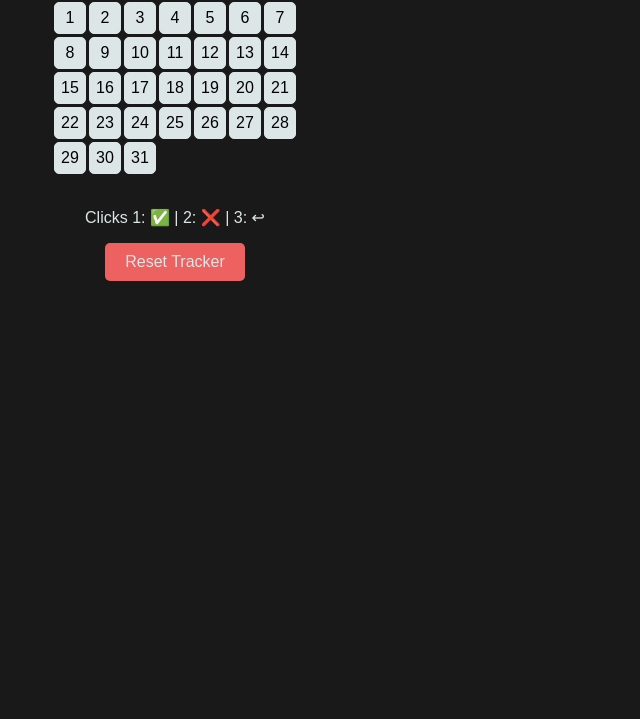
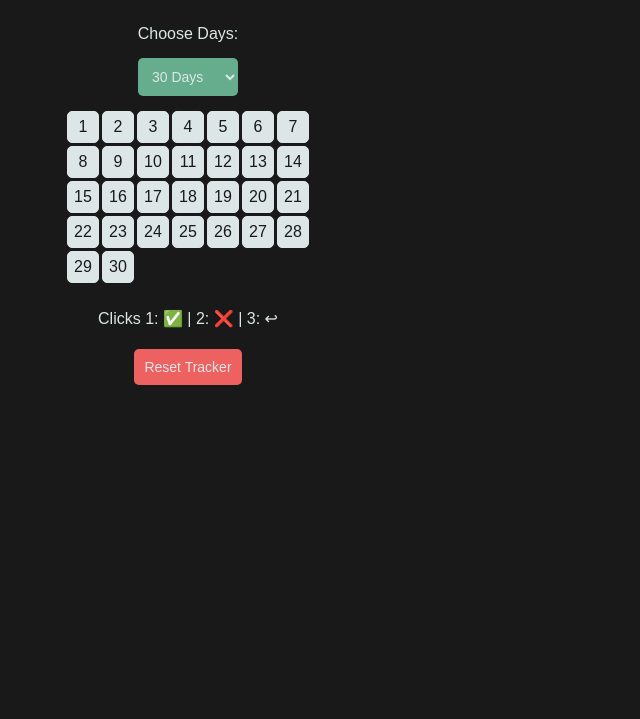
Before and after one commit to sofeyahamira/habit-tracker, a plain HTML site: page index.html in a window 1280 px wide. Shown: the part 81-800 px from the top of the page, without its empty margins (0-640 px from the left). Drawn offline with Linux system fonts and the light colour scheme; a web font is replaced by a local one.

Commit message:
Update index.html
Change the purpose, now tracks habits with different intervals, 30, 60 and 100 days

```diff
--- a/index.html
+++ b/index.html
@@ -1,11 +1,9 @@
 <!DOCTYPE html>
 <html lang="en">
 <head>
-    <meta charset="UTF-8">
-    <meta name="viewport" content="width=device-width, initial-scale=1.0">
+  <meta charset="UTF-8" />
+  <meta name="viewport" content="width=device-width, initial-scale=1.0"/>
   <title>Habit Tracker</title>
-
-    <!-- Styles -->
   <style>
     @import url('https://fonts.googleapis.com/css2?family=Jersey+15&display=swap');
 
@@ -20,46 +18,29 @@
       font-family: "Jersey 15", sans-serif;
       display: flex;
       flex-direction: column;
-            justify-content: flex-start;
       align-items: center;
       background-color: var(--black);
-            width: 300px;
+      width: 320px;
       padding: 20px;
-            margin: 5px;
-            overflow: hidden;
+      color: var(--white);
     }
 
-        .header, .footer {
+    .header {
       display: flex;
-            flex-direction: row;
+      flex-direction: column;
       align-items: center;
-            justify-content: center;
       text-align: center;
       gap: 10px;
-            color: var(--white);
-            height: 40px;
+      margin-bottom: 10px;
     }
 
-        .footer{ height: auto;}
-
-        button {
-            padding: 10px 20px;
-            border: none;
-            border-radius: 5px;
-            background-color: var(--red);
-            color: var(--white);
-            font-size: 16px;
-            cursor: pointer;
-            font-family: inherit;
-        }
     .calendar {
       display: grid;
       grid-template-columns: repeat(7, 1fr);
       gap: 3px;
-            max-width: 320px;
       text-align: center;
-            margin: 0 auto;
     }
+
     .day {
       width: 30px;
       height: 30px;
@@ -70,89 +51,136 @@
       border-radius: 5px;
       background-color: var(--white);
       cursor: pointer;
+      color: var(--black);
+    }
+
+    .footer {
+      margin-top: 10px;
+      text-align: center;
+    }
+
+    button, select {
+      margin: 5px;
+      padding: 10px;
+      border: none;
+      border-radius: 5px;
+      font-family: inherit;
+      font-size: 14px;
+      cursor: pointer;
+    }
+
+    button {
+      background-color: var(--red);
+      color: var(--white);
+    }
+
+    select {
+      background-color: var(--green);
+      color: var(--white);
     }
   </style>
 </head>
 <body>
 
-    <!-- HTML -->
-
   <div class="header">
-        <h1 id="month"></h1>
-        <h1 id="year"></h1>
+    <h2 id="percentage">Completion: 0%</h2>
+    <label for="dayCount">Choose Days:</label>
+    <select id="dayCount">
+      <option value="30">30 Days</option>
+      <option value="60">60 Days</option>
+      <option value="100">100 Days</option>
+    </select>
   </div>
-    <br>
 
   <div class="calendar" id="calendar"></div>
 
-    <br>
   <div class="footer">
     <p>Clicks 1: ✅ | 2: ❌ | 3: ↩</p>
   </div>
 
   <button id="reset">Reset Tracker</button>
 
-    <!-- Script -->
   <script>
-        const month = document.getElementById("month");
-        const year = document.getElementById("year");
-        const  resetButton = document.getElementById("reset");
+    const calendar = document.getElementById("calendar");
+    const resetButton = document.getElementById("reset");
+    const percentageText = document.getElementById("percentage");
+    const dayCountSelect = document.getElementById("dayCount");
 
-        // Set month and year
-        const months = ["January","February","March","April","May","June","July","August","September","October","November","December"];
-        const currentDate = new Date();
-        month.textContent = months[currentDate.getMonth()];
-        year.textContent = currentDate.getFullYear();
+    let savedState = JSON.parse(localStorage.getItem("calendarState")) || {};
+    let totalDays = parseInt(localStorage.getItem("totalDays")) || 30;
 
-        // Tracking Functionality
-        const calendar = document.getElementById("calendar");
+    dayCountSelect.value = totalDays;
 
-        // Load saved state from localStorage
-        const savedState = JSON.parse(localStorage.getItem("calendarState")) || {};
-
-        // Function to create a day box
     function createDay(i) {
-            let day = document.createElement("div");
+      const day = document.createElement("div");
       day.classList.add("day");
       day.textContent = i;
-            day.dataset.state = savedState[i] || "0"; // Load saved state or default to 0
-
-            // Apply the correct color on load
+      day.dataset.index = i;
+      day.dataset.state = savedState[i] || "0";
       updateDayColor(day);
 
-            day.addEventListener("click", function() {
-                let state = parseInt(this.dataset.state);
+      day.addEventListener("click", () => {
+        let state = parseInt(day.dataset.state);
         state = (state + 1) % 3;
-                this.dataset.state = state;
+        day.dataset.state = state;
+        savedState[i] = state;
 
-                updateDayColor(this);
-
-                // Save the new state in localStorage
-                savedState[i] = state;
-                localStorage.setItem("calendarState", JSON.stringify(savedState));
+        updateDayColor(day);
+        saveState();
+        updatePercentage();
       });
 
       calendar.appendChild(day);
     }
 
-        // Function to update the background color
     function updateDayColor(day) {
-            let state = parseInt(day.dataset.state);
+      const state = parseInt(day.dataset.state);
       if (state === 0) day.style.backgroundColor = "var(--white)";
       else if (state === 1) day.style.backgroundColor = "var(--green)";
       else day.style.backgroundColor = "var(--red)";
     }
 
-        // Create calendar days
-        for (let i = 1; i <= 31; i++) {
+    function saveState() {
+      localStorage.setItem("calendarState", JSON.stringify(savedState));
+      localStorage.setItem("totalDays", totalDays);
+    }
+
+    function updateCalendar() {
+      calendar.innerHTML = "";
+      for (let i = 1; i <= totalDays; i++) {
         createDay(i);
       }
+      updatePercentage();
+    }
 
-        // Reset button
-        resetButton.addEventListener("click", function() {
-            localStorage.removeItem("calendarState");
-            location.reload();
+    function updatePercentage() {
+      let green = 0;
+      let red = 0;
+      for (let i = 1; i <= totalDays; i++) {
+        let state = parseInt(savedState[i] || 0);
+        if (state === 1) green++;
+        else if (state === 2) red++;
+      }
+      const total = green + red;
+      const percent = total ? Math.round((green / 100) * 100) : 0;
+      percentageText.textContent = `Completion: ${percent}%`;
+    }
+
+    resetButton.addEventListener("click", () => {
+      localStorage.clear();
+      savedState = {};
+      totalDays = 30;
+      dayCountSelect.value = totalDays;
+      updateCalendar();
     });
+
+    dayCountSelect.addEventListener("change", (e) => {
+      totalDays = parseInt(e.target.value);
+      saveState();
+      updateCalendar();
+    });
+
+    updateCalendar();
   </script>
 </body>
 </html>
```
Lines whose indentation alone changed are shown as unchanged.
